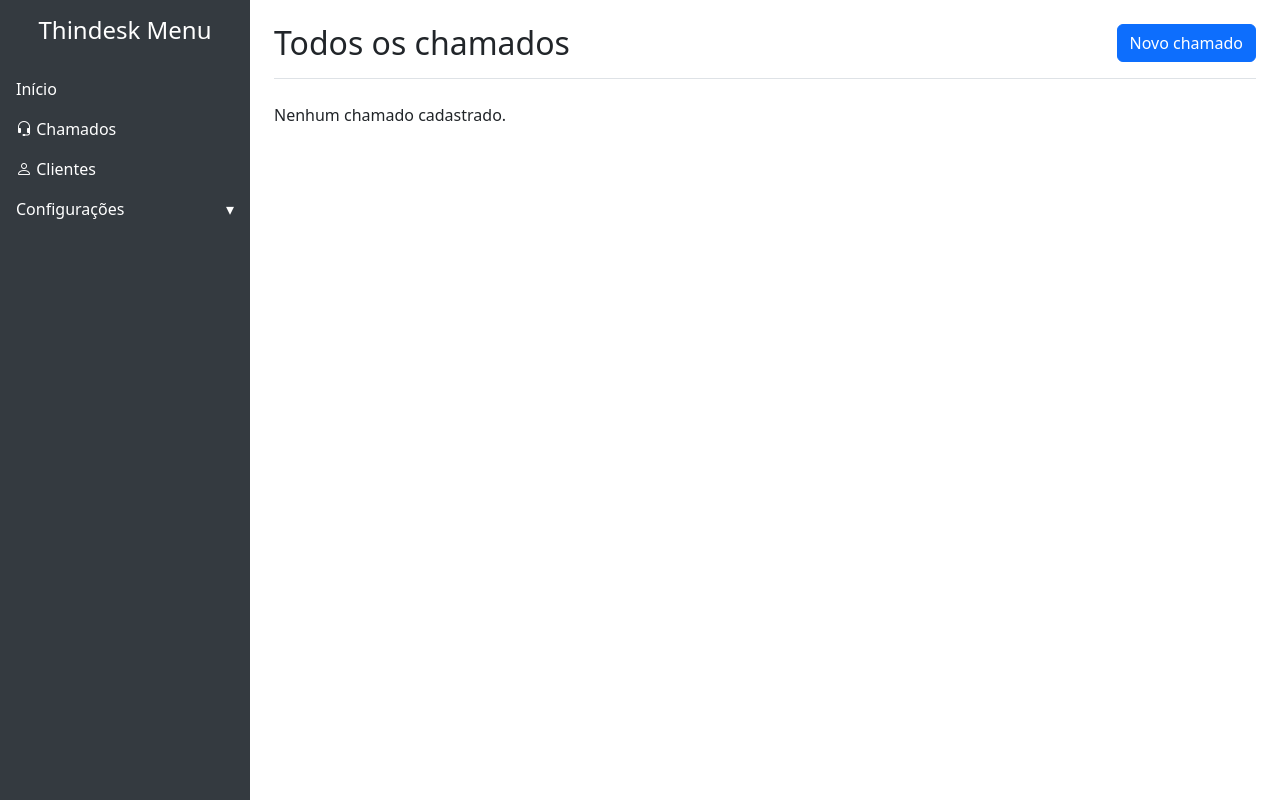
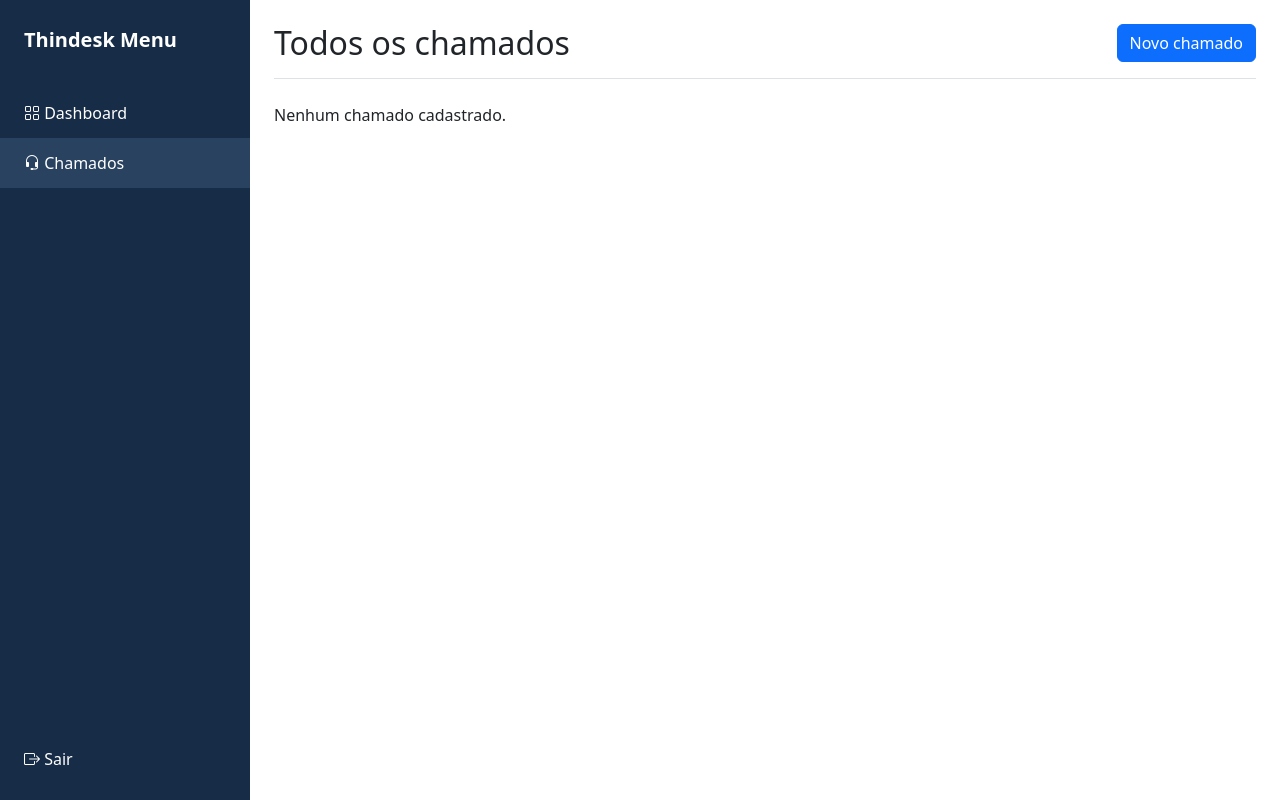
Before and after one commit to Diego251Fagundes/thindesk, a Spring Boot app: page /chamados in a window 1280 px wide. Run offline with Spring Boot 4, Linux system fonts and the light colour scheme; the visitor is signed in with stand-in values (Sample User, id 1); data that the repository does not hold is empty; some of the project's set-up classes (security, data sources, template engines, error pages and the like) are left out, and stand-ins take their place.

Commit message:
fix: finaliza ajustes para entrega

```diff
--- a/src/main/java/com/pfc/SecurityConfig.java
+++ b/src/main/java/com/pfc/SecurityConfig.java
@@ -42,7 +42,6 @@ public class SecurityConfig {
     @Bean
     public SecurityFilterChain securityFilterChain(HttpSecurity http) throws Exception {
         http
-            .csrf(csrf -> csrf.disable())
             .authorizeHttpRequests(auth -> auth
                 .requestMatchers("/login", "/css/**", "/dist/**", "/plugins/**", "/js/**", "/images/**").permitAll() // Permitir acesso à página de login e arquivos estáticos
                 .requestMatchers(HttpMethod.PUT, "/api/chamados/*/resolver").hasRole("TECNICO")
--- a/src/main/java/com/pfc/thindesk/controller/HomeController.java
+++ b/src/main/java/com/pfc/thindesk/controller/HomeController.java
@@ -1,15 +1,9 @@
 package com.pfc.thindesk.controller;
 
-import org.slf4j.Logger;
-import org.slf4j.LoggerFactory;
-import com.pfc.thindesk.entity.Cliente;
 import com.pfc.thindesk.entity.Chamado;
-import com.pfc.thindesk.entity.HorarioAtendimento;
 import com.pfc.thindesk.dto.AberturaChamadoRequest;
 import com.pfc.thindesk.dto.ResolucaoChamadoRequest;
-import com.pfc.thindesk.service.ClienteService;
 import com.pfc.thindesk.service.ChamadoService;
-import com.pfc.thindesk.service.HorarioAtendimentoService;
 import java.util.List;
 import java.time.Instant;
 import com.pfc.thindesk.service.DashboardService;
@@ -31,16 +25,10 @@ import org.springframework.web.servlet.ModelAndView;
 @Controller
 public class HomeController {
 
-    private static final Logger log = LoggerFactory.getLogger(HomeController.class);
-
     @Autowired
     private ChamadoService chamadoService;
     @Autowired
     private DashboardService dashboardService;
-    @Autowired
-    private ClienteService clienteService;
-    @Autowired
-    private HorarioAtendimentoService horarioAtendimentoService;
 
     @GetMapping("/login")
     public String login() {
@@ -55,6 +43,7 @@ public class HomeController {
                 ? chamadoService.listarChamadosParaAtendimento()
                 : chamadoService.listarChamados(autenticacao.getName());
         modelAndView.addObject("tecnico", tecnico);
+        modelAndView.addObject("paginaAtual", "dashboard");
         modelAndView.addObject("dashboard", dashboardService.resumir(chamados, dias, Instant.now()));
         return modelAndView;
     }
@@ -66,12 +55,14 @@ public class HomeController {
                 ? chamadoService.listarChamadosParaAtendimento()
                 : chamadoService.listarChamados(autenticacao.getName());
         model.addAttribute("chamados", chamados);
+        model.addAttribute("paginaAtual", "chamados");
         model.addAttribute("tecnico", tecnico);
         return "chamados";
     }
 
     @GetMapping("/chamados/novo")
     public String novoChamado(Model model) {
+        model.addAttribute("paginaAtual", "chamados");
         model.addAttribute("dados", new AberturaChamadoRequest("", ""));
         return "chamados/novo";
     }
@@ -79,6 +70,7 @@ public class HomeController {
     @PostMapping("/chamados")
     public String abrirChamado(@ModelAttribute("dados") AberturaChamadoRequest dados,
                               Principal solicitante, Model model, RedirectAttributes redirectAttributes) {
+        model.addAttribute("paginaAtual", "chamados");
         try {
             chamadoService.criarChamado(dados, solicitante.getName());
         } catch (ResponseStatusException erro) {
@@ -94,6 +86,7 @@ public class HomeController {
 
     @GetMapping("/chamados/{id}")
     public String detalhesChamado(@PathVariable("id") String id, Model model, Authentication autenticacao) {
+        model.addAttribute("paginaAtual", "chamados");
         boolean tecnico = ehTecnico(autenticacao);
         Chamado chamado = tecnico
                 ? chamadoService.consultarChamadoParaAtendimento(id)
@@ -131,24 +124,4 @@ public class HomeController {
                 .anyMatch(permissao -> permissao.getAuthority().equals("ROLE_TECNICO"));
     }
 
-    @GetMapping("/clientes")
-    public String clientes(Model model) {
-        List<Cliente> clientes = clienteService.listarClientes();
-        model.addAttribute("clientes", clientes);
-        String fragment = "clientes :: content";
-        log.info("Carregando fragmento: {}", fragment); // Log para depuração
-        model.addAttribute("content", fragment);
-        return "clientes";
-    }
-
-    @GetMapping("/ajustes-horarios")
-    public String horarios(Model model) {
-        List<HorarioAtendimento> horarios = horarioAtendimentoService.listarTodos();
-        model.addAttribute("ajustes-horarios", horarios);
-        String fragment = "ajustes-horarios :: content";
-        log.info("Carregando fragmento: {}", fragment); // Log para depuração
-        model.addAttribute("content", fragment);
-        return "ajustes-horarios";
-    }
-
 }
--- /dev/null
+++ b/src/main/resources/application-render.properties
@@ -0,0 +1,6 @@
+# Porta fornecida pelo Render; 8080 permite testar o contêiner localmente.
+server.address=0.0.0.0
+server.port=${PORT:8080}
+server.forward-headers-strategy=framework
+server.servlet.session.cookie.secure=true
+spring.thymeleaf.cache=true
--- a/src/main/resources/static/css/dashboard.css
+++ b/src/main/resources/static/css/dashboard.css
@@ -7,10 +7,6 @@
     background: #f3f6fa;
     color: var(--dash-ink);
 }
-.dashboard-page > aside, .dashboard-page #sidebar { background: #172c46; }
-.dashboard-page #sidebar h4 { font-size: 1.25rem; font-weight: 700; text-align: left !important; padding: 28px 24px !important; }
-.dashboard-page #sidebar .nav-link { padding: 13px 24px; }
-.dashboard-page #sidebar a:hover, .dashboard-page #sidebar a:focus-visible, .dashboard-page #sidebar a[aria-current="page"] { background: #28425f; }
 .dashboard-main { flex: 1; min-width: 0; padding: 32px; }
 .dashboard { max-width: 1600px; margin: 0 auto; }
 .dashboard h1 { font-size: 2rem; font-weight: 700; letter-spacing: -.035em; margin: 0 0 8px; }
@@ -113,7 +109,6 @@
     .dashboard-header { align-items: flex-start; flex-wrap: wrap; }
     .dashboard-header h1 { font-size: 1.8rem; }
     .dashboard-header p { font-size: .85rem; }
-    .dashboard-page #sidebar .d-none { display: inline !important; }
     .dashboard-new { margin-left: auto; }
     .dashboard-metrics { gap: 12px; }
     .metric { padding: 17px; }
--- a/src/main/resources/static/css/style.css
+++ b/src/main/resources/static/css/style.css
@@ -1,4 +1,9 @@
 /* Estilos adicionais para páginas com sidebar */
+:root {
+    --sidebar-background: #172c46;
+    --sidebar-highlight: #28425f;
+}
+
 body {
     display: flex;
     min-height: 100vh;
@@ -8,6 +13,7 @@ body {
 /* Reserva o espaço do menu, mantendo a rolagem no conteúdo da página. */
 body > aside {
     flex: 0 0 250px;
+    background-color: var(--sidebar-background);
 }
 
 body > main,
@@ -16,12 +22,14 @@ body > .container {
 }
 
 #sidebar {
+    display: flex;
+    flex-direction: column;
     position: fixed;
     top: 0;
     left: 0;
     min-width: 250px;
     max-width: 250px;
-    background-color: #343a40;
+    background-color: var(--sidebar-background);
     color: white;
     height: 100vh;
     height: 100dvh;
@@ -29,23 +37,43 @@ body > .container {
     overscroll-behavior: contain;
 }
 
-#sidebar a {
+#sidebar h4 {
+    font-size: 1.25rem;
+    font-weight: 700;
+    text-align: left !important;
+    padding: 28px 24px !important;
+}
+
+#sidebar .nav-link {
+    padding: 13px 24px;
+}
+
+#sidebar a,
+#sidebar .sidebar-logout button {
     color: white;
     text-decoration: none;
 }
 
-#sidebar a:hover {
-    background-color: #495057;
+#sidebar .nav-link:hover,
+#sidebar .nav-link:focus-visible,
+#sidebar a[aria-current="page"] {
+    background-color: var(--sidebar-highlight);
     color: white;
 }
 
-#sidebar .nav-item .submenu {
-    display: none;
-    padding-left: 1.5rem;
+#sidebar .sidebar-logout {
+    margin-top: auto;
+    padding: 16px 0;
 }
 
-#sidebar .nav-item.open .submenu {
-    display: block;
+#sidebar .sidebar-logout button {
+    border: 0;
+    background: transparent;
+}
+
+#sidebar .nav-link:focus-visible {
+    outline: 2px solid white;
+    outline-offset: -4px;
 }
 
 #content {
@@ -68,6 +96,10 @@ body > .container {
         left: 0;
     }
 
+    #sidebar h4 {
+        padding-top: 60px !important;
+    }
+
     #content {
         margin-left: 0;
     }
--- a/src/main/resources/static/js/script.js
+++ b/src/main/resources/static/js/script.js
@@ -1,10 +1,12 @@
-// Alternar sidebar em telas pequenas
-document.querySelector('.toggle-btn').addEventListener('click', () => {
-    document.getElementById('sidebar').classList.toggle('active');
-});
+// Alternar o menu em telas pequenas.
+const menuButton = document.querySelector('.toggle-btn');
+const sidebar = document.getElementById('sidebar');
 
-// Alternar submenu
-function toggleSubmenu(event, element) {
-    event.preventDefault();
-    element.parentElement.classList.toggle('open');
+if (menuButton && sidebar) {
+    menuButton.setAttribute('aria-controls', 'sidebar');
+    menuButton.setAttribute('aria-expanded', 'false');
+    menuButton.addEventListener('click', () => {
+        const aberto = sidebar.classList.toggle('active');
+        menuButton.setAttribute('aria-expanded', String(aberto));
+    });
 }
--- a/src/main/resources/templates/fragments/sidebar.html
+++ b/src/main/resources/templates/fragments/sidebar.html
@@ -1,56 +1,25 @@
 <!DOCTYPE html>
-<html xmlns:th="http://www.thymeleaf.org">
-    <head>
-        <meta charset="UTF-8">
-    </head>
+<html lang="pt-BR" xmlns:th="http://www.thymeleaf.org">
     <body>
-        <div th:fragment="sidebar">
-            <div id="sidebar">
+        <nav id="sidebar" th:fragment="sidebar" aria-label="Navegação principal">
             <h4 class="text-center py-3">Thindesk Menu</h4>
             <ul class="nav flex-column">
                 <li class="nav-item">
-                        <a class="nav-link" th:href="@{/}" aria-current="page">Início</a>
-                    </li>
-                    <li class="nav-item">
-                        <a class="nav-link" th:href="@{/chamados}">
-                            <i class="bi bi-headset"></i> <span class="d-none d-md-inline">Chamados</span>
+                    <a class="nav-link" th:href="@{/}" th:attr="aria-current=${paginaAtual == 'dashboard' ? 'page' : null}">
+                        <i class="bi bi-grid" aria-hidden="true"></i> <span>Dashboard</span>
                     </a>
                 </li>
                 <li class="nav-item">
-                        <a class="nav-link" th:href="@{/clientes}">
-                            <i class="bi bi-person"></i> <span class="d-none d-md-inline">Clientes</span>
-                        </a>
-                    </li>
-                    <li class="nav-item">
-                        <a class="nav-link" href="#" onclick="toggleSubmenu(event, this)">
-                            Configurações
-                            <span class="float-end">&#9662;</span> <!-- Setinha -->
-                        </a>
-                        <ul class="nav flex-column submenu">
-                            <li class="nav-item">
-                                <a class="nav-link" th:href="@{/tecnicos}">
-                                    <i class="bi bi-person"></i> <span class="d-none d-md-inline">Técnicos</span>
-                                </a>
-                            </li>
-                            <li class="nav-item">
-                                <a class="nav-link" th:href="@{/tipo-chamado}">
-                                    <i class="bi bi-megaphone"></i> <span class="d-none d-md-inline">Tipo de Chamado</span>
-                                </a>
-                            </li>
-                            <li class="nav-item">
-                                <a class="nav-link" th:href="@{/ajustes-horarios}">
-                                    <i class="bi bi-alarm"></i> <span class="d-none d-md-inline">Horário de Atendimento</span>
-                                </a>
-                            </li>
-                            <li class="nav-item">
-                                <a class="nav-link" th:href="@{/recursos}">
-                                    <i class="bi bi-screwdriver"></i> <span class="d-none d-md-inline">Recursos</span>
+                    <a class="nav-link" th:href="@{/chamados}" th:attr="aria-current=${paginaAtual == 'chamados' ? 'page' : null}">
+                        <i class="bi bi-headset" aria-hidden="true"></i> <span>Chamados</span>
                     </a>
                 </li>
             </ul>
-                    </li>
-                </ul>
-            </div>
-        </div>
+            <form th:action="@{/logout}" method="post" class="sidebar-logout">
+                <button type="submit" class="nav-link w-100 text-start">
+                    <i class="bi bi-box-arrow-right" aria-hidden="true"></i> <span>Sair</span>
+                </button>
+            </form>
+        </nav>
     </body>
 </html>
```
Also changed, not shown: src/main/java/com/pfc/thindesk/controller/ClienteController.java (deleted, +0 -25 lines), src/main/java/com/pfc/thindesk/controller/HorarioAtendimentoController.java (deleted, +0 -38 lines), src/main/resources/templates/ajustes-horarios.html (deleted, +0 -58 lines), src/main/resources/templates/chamados/atualizar.html (deleted, +0 -31 lines), src/main/resources/templates/clientes.html (deleted, +0 -50 lines), src/main/resources/templates/error.html (+26 -13 lines), src/main/resources/templates/login.html (+6 -8 lines), README.md, 3 other files. Lines whose indentation alone changed are shown as unchanged.
